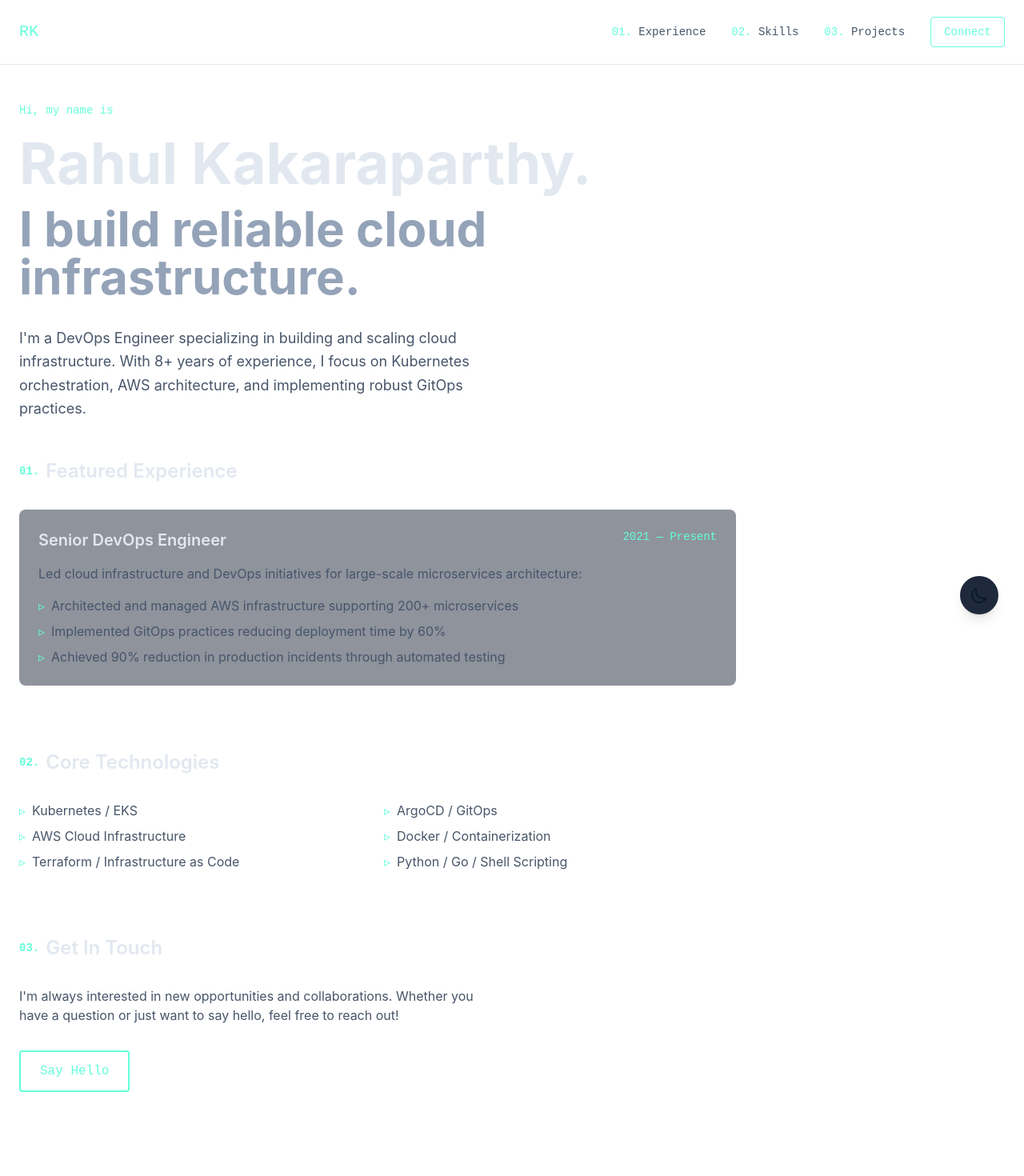
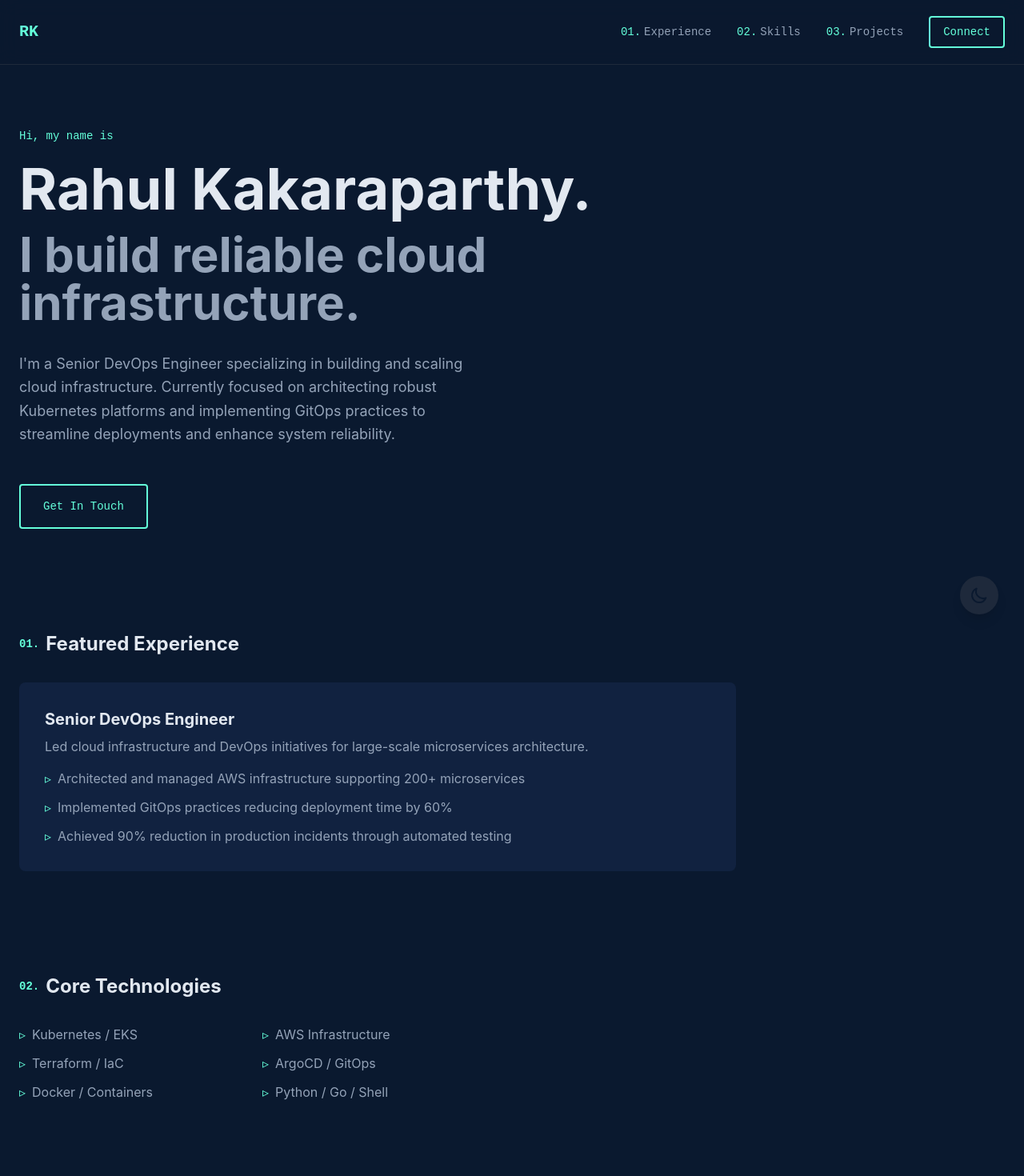
Before and after one commit to RahulKakaraparthy/portfolio, a React app in the folder frontend/: page /#/ in a window 1280 px wide. Shown: the top 1470 px of the page at 80% size. Before the commit the page ends 1429 px from the top, so only its background shows below. Built offline with nearby package versions, Linux system fonts and the light colour scheme; the HTML template or start-up script is replaced by a standard one.

Commit message:
Update: Complete UI overhaul with modern design and animations

```diff
--- a/frontend/src/components/Home.tsx
+++ b/frontend/src/components/Home.tsx
@@ -1,30 +1,33 @@
 import React from 'react';
 import { Link } from 'react-router-dom';
-
 import { ThemeToggle } from './ThemeToggle';
 
 const Home = () => {
   return (
-    <div className="min-h-screen bg-light-primary dark:bg-dark-primary text-light-secondary dark:text-slate-400 transition-colors duration-200">
+    <div className="min-h-screen bg-[#0a192f] text-slate-400">
       {/* Navigation */}
-      <nav className="fixed w-full z-10 bg-light-primary/90 dark:bg-dark-primary/90 backdrop-blur-md border-b border-slate-200 dark:border-slate-800">
+      <nav className="fixed w-full z-10 bg-[#0a192f]/90 backdrop-blur-md border-b border-slate-800">
         <div className="container mx-auto px-6">
           <div className="flex items-center justify-between h-20">
-            <Link to="/" className="text-[#64ffda] font-mono text-xl">RK</Link>
+            <Link to="/" className="text-[#64ffda] font-mono text-xl font-bold">RK</Link>
             <div className="flex items-center space-x-8">
-              <Link to="/experience" className="font-mono text-sm hover:text-[#64ffda] transition-colors">
-                <span className="text-[#64ffda]">01.</span> Experience
+              <Link to="/experience" className="font-mono text-sm hover:text-[#64ffda] transition-colors group">
+                <span className="text-[#64ffda] mr-1 font-normal">01.</span>
+                <span className="group-hover:text-[#64ffda]">Experience</span>
               </Link>
-              <Link to="/skills" className="font-mono text-sm hover:text-[#64ffda] transition-colors">
-                <span className="text-[#64ffda]">02.</span> Skills
+              <Link to="/skills" className="font-mono text-sm hover:text-[#64ffda] transition-colors group">
+                <span className="text-[#64ffda] mr-1 font-normal">02.</span>
+                <span className="group-hover:text-[#64ffda]">Skills</span>
               </Link>
-              <Link to="/projects" className="font-mono text-sm hover:text-[#64ffda] transition-colors">
-                <span className="text-[#64ffda]">03.</span> Projects
+              <Link to="/projects" className="font-mono text-sm hover:text-[#64ffda] transition-colors group">
+                <span className="text-[#64ffda] mr-1 font-normal">03.</span>
+                <span className="group-hover:text-[#64ffda]">Projects</span>
               </Link>
               <a href="https://linkedin.com/in/rahul-kakaraparthy"
                  target="_blank"
                  rel="noopener noreferrer"
-                 className="px-4 py-2 border border-[#64ffda] text-[#64ffda] rounded font-mono text-sm hover:bg-[#64ffda]/10 transition-colors">
+                 className="px-4 py-2 border-2 border-[#64ffda] text-[#64ffda] rounded font-mono text-sm
+                          hover:bg-[#64ffda]/10 transition-all duration-300 ease-in-out">
                 Connect
               </a>
             </div>
@@ -35,112 +38,96 @@ const Home = () => {
       <ThemeToggle />
 
       {/* Hero Section */}
-      <div className="container mx-auto px-6 pt-32 pb-16">
-        <div className="max-w-4xl">
-          <div className="font-mono text-[#64ffda] mb-5 text-sm">Hi, my name is</div>
+      <div className="container mx-auto px-6 pt-40 pb-32">
+        <div className="max-w-4xl animate-fadeIn">
+          <h5 className="font-mono text-[#64ffda] mb-5 text-sm">Hi, my name is</h5>
           <h1 className="text-7xl font-bold text-slate-200 mb-4">Rahul Kakaraparthy.</h1>
           <h2 className="text-6xl font-bold text-slate-400 mb-8">I build reliable cloud infrastructure.</h2>
 
           <div className="max-w-xl mb-12">
-            <p className="text-lg leading-relaxed">
-              I'm a DevOps Engineer specializing in building and scaling cloud infrastructure.
-              With 8+ years of experience, I focus on Kubernetes orchestration, AWS architecture,
-              and implementing robust GitOps practices.</p>
+            <p className="text-lg leading-relaxed text-slate-400">
+              I'm a Senior DevOps Engineer specializing in building and scaling cloud infrastructure.
+              Currently focused on architecting robust Kubernetes platforms and implementing GitOps practices
+              to streamline deployments and enhance system reliability.
+            </p>
+          </div>
+
+          <a href="mailto:rahulganesh.kakaraparthy@gmail.com"
+             className="inline-block px-7 py-4 border-2 border-[#64ffda] text-[#64ffda] rounded font-mono text-sm
+                        hover:bg-[#64ffda]/10 transition-all duration-300 ease-in-out">
+            Get In Touch
+          </a>
         </div>
 
         {/* Featured Section */}
-          <div className="space-y-20">
-            <section>
-              <h3 className="flex items-center text-2xl text-slate-200 font-semibold mb-8">
+        <div className="mt-32 max-w-4xl">
+          <h3 className="flex items-center text-2xl text-slate-200 font-bold mb-8">
             <span className="font-mono text-[#64ffda] text-sm mr-2">01.</span>
             Featured Experience
           </h3>
-              <div className="grid gap-6 relative">
-                <div className="relative bg-slate-800/50 rounded-lg p-6 backdrop-blur-sm hover:bg-slate-800/70 transition-colors">
-                  <div className="flex justify-between items-start mb-4">
-                    <h4 className="text-xl font-semibold text-slate-200">Senior DevOps Engineer</h4>
-                    <span className="text-[#64ffda] font-mono text-sm">2021 — Present</span>
-                  </div>
-                  <p className="mb-4">Led cloud infrastructure and DevOps initiatives for large-scale microservices architecture:</p>
-                  <ul className="space-y-2">
+          <div className="grid gap-6">
+            <div className="p-8 bg-[#112240] rounded-lg hover:translate-y-[-4px] transition-all duration-300">
+              <h4 className="text-xl font-bold text-slate-200 mb-2">Senior DevOps Engineer</h4>
+              <p className="text-slate-400 mb-4">Led cloud infrastructure and DevOps initiatives for large-scale microservices architecture.</p>
+              <ul className="space-y-3">
                 <li className="flex items-start">
                   <span className="text-[#64ffda] mr-2">▹</span>
-                      Architected and managed AWS infrastructure supporting 200+ microservices
+                  <span>Architected and managed AWS infrastructure supporting 200+ microservices</span>
                 </li>
                 <li className="flex items-start">
                   <span className="text-[#64ffda] mr-2">▹</span>
-                      Implemented GitOps practices reducing deployment time by 60%
+                  <span>Implemented GitOps practices reducing deployment time by 60%</span>
                 </li>
                 <li className="flex items-start">
                   <span className="text-[#64ffda] mr-2">▹</span>
-                      Achieved 90% reduction in production incidents through automated testing
+                  <span>Achieved 90% reduction in production incidents through automated testing</span>
                 </li>
               </ul>
             </div>
           </div>
-            </section>
+        </div>
 
-            <section>
-              <h3 className="flex items-center text-2xl text-slate-200 font-semibold mb-8">
+        {/* Skills Section */}
+        <div className="mt-32 max-w-4xl">
+          <h3 className="flex items-center text-2xl text-slate-200 font-bold mb-8">
             <span className="font-mono text-[#64ffda] text-sm mr-2">02.</span>
             Core Technologies
           </h3>
-              <div className="grid md:grid-cols-2 gap-4">
-                <div className="relative">
-                  <ul className="space-y-2">
-                    <li className="flex items-center">
-                      <span className="text-[#64ffda] mr-2">▹</span>
-                      Kubernetes / EKS
-                    </li>
-                    <li className="flex items-center">
-                      <span className="text-[#64ffda] mr-2">▹</span>
-                      AWS Cloud Infrastructure
-                    </li>
-                    <li className="flex items-center">
-                      <span className="text-[#64ffda] mr-2">▹</span>
-                      Terraform / Infrastructure as Code
-                    </li>
-                  </ul>
+          <div className="grid grid-cols-2 gap-x-8 gap-y-3 max-w-xl">
+            <div className="flex items-center space-x-2">
+              <span className="text-[#64ffda]">▹</span>
+              <span>Kubernetes / EKS</span>
             </div>
-                <div className="relative">
-                  <ul className="space-y-2">
-                    <li className="flex items-center">
-                      <span className="text-[#64ffda] mr-2">▹</span>
-                      ArgoCD / GitOps
-                    </li>
-                    <li className="flex items-center">
-                      <span className="text-[#64ffda] mr-2">▹</span>
-                      Docker / Containerization
-                    </li>
-                    <li className="flex items-center">
-                      <span className="text-[#64ffda] mr-2">▹</span>
-                      Python / Go / Shell Scripting
-                    </li>
-                  </ul>
+            <div className="flex items-center space-x-2">
+              <span className="text-[#64ffda]">▹</span>
+              <span>AWS Infrastructure</span>
             </div>
+            <div className="flex items-center space-x-2">
+              <span className="text-[#64ffda]">▹</span>
+              <span>Terraform / IaC</span>
             </div>
-            </section>
-
-            <section>
-              <h3 className="flex items-center text-2xl text-slate-200 font-semibold mb-8">
-                <span className="font-mono text-[#64ffda] text-sm mr-2">03.</span>
-                Get In Touch
-              </h3>
-              <div className="max-w-xl">
-                <p className="mb-8">
-                  I'm always interested in new opportunities and collaborations. Whether you have a question
-                  or just want to say hello, feel free to reach out!
-                </p>
-                <a href="mailto:rahulganesh.kakaraparthy@gmail.com"
-                   className="inline-block px-6 py-3 border-2 border-[#64ffda] text-[#64ffda] rounded font-mono
-                            hover:bg-[#64ffda]/10 transition-colors">
-                  Say Hello
-                </a>
+            <div className="flex items-center space-x-2">
+              <span className="text-[#64ffda]">▹</span>
+              <span>ArgoCD / GitOps</span>
             </div>
-            </section>
+            <div className="flex items-center space-x-2">
+              <span className="text-[#64ffda]">▹</span>
+              <span>Docker / Containers</span>
+            </div>
+            <div className="flex items-center space-x-2">
+              <span className="text-[#64ffda]">▹</span>
+              <span>Python / Go / Shell</span>
             </div>
           </div>
         </div>
+      </div>
+
+      {/* Footer */}
+      <footer className="text-center pb-6">
+        <p className="font-mono text-sm text-slate-400">
+          Built with React & Tailwind CSS
+        </p>
+      </footer>
     </div>
   );
 };
```
Also changed, not shown: 1 other file (tests, documents, lock files or other folders). Lines whose indentation alone changed are shown as unchanged.
